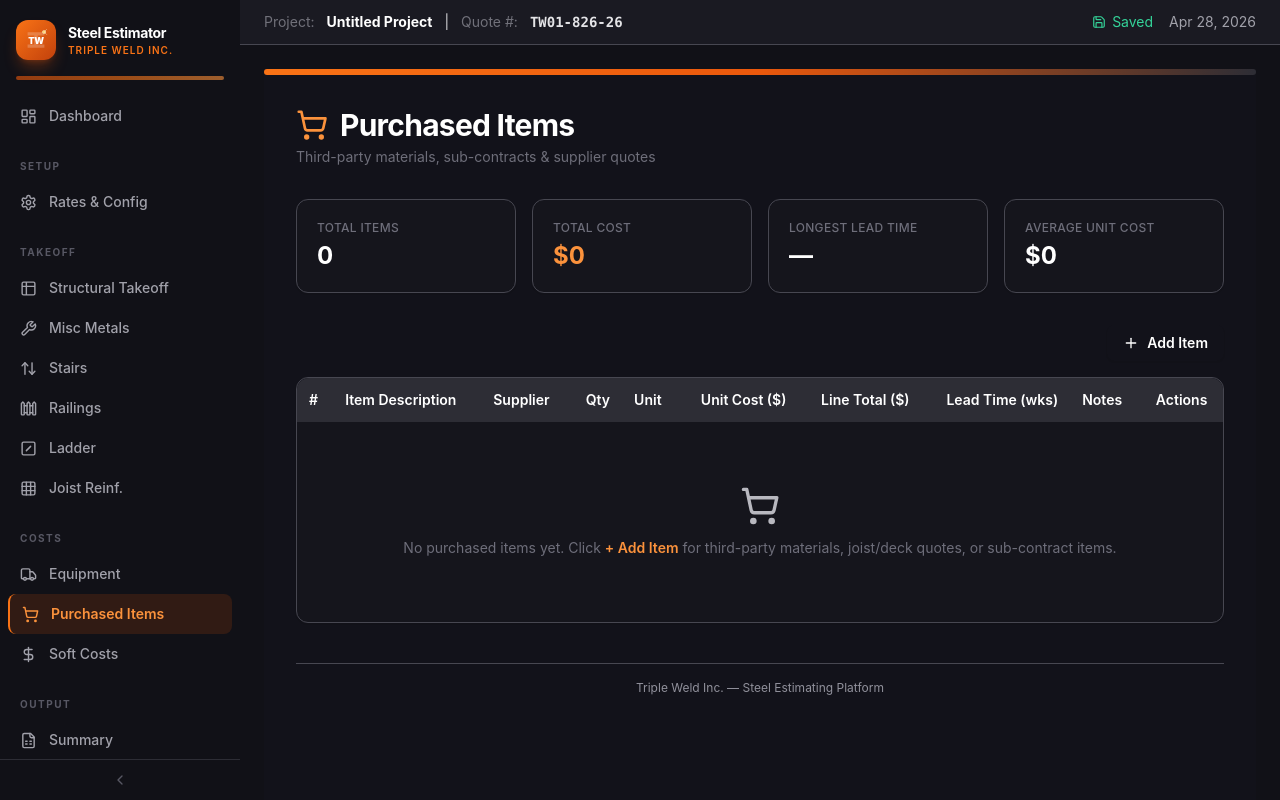
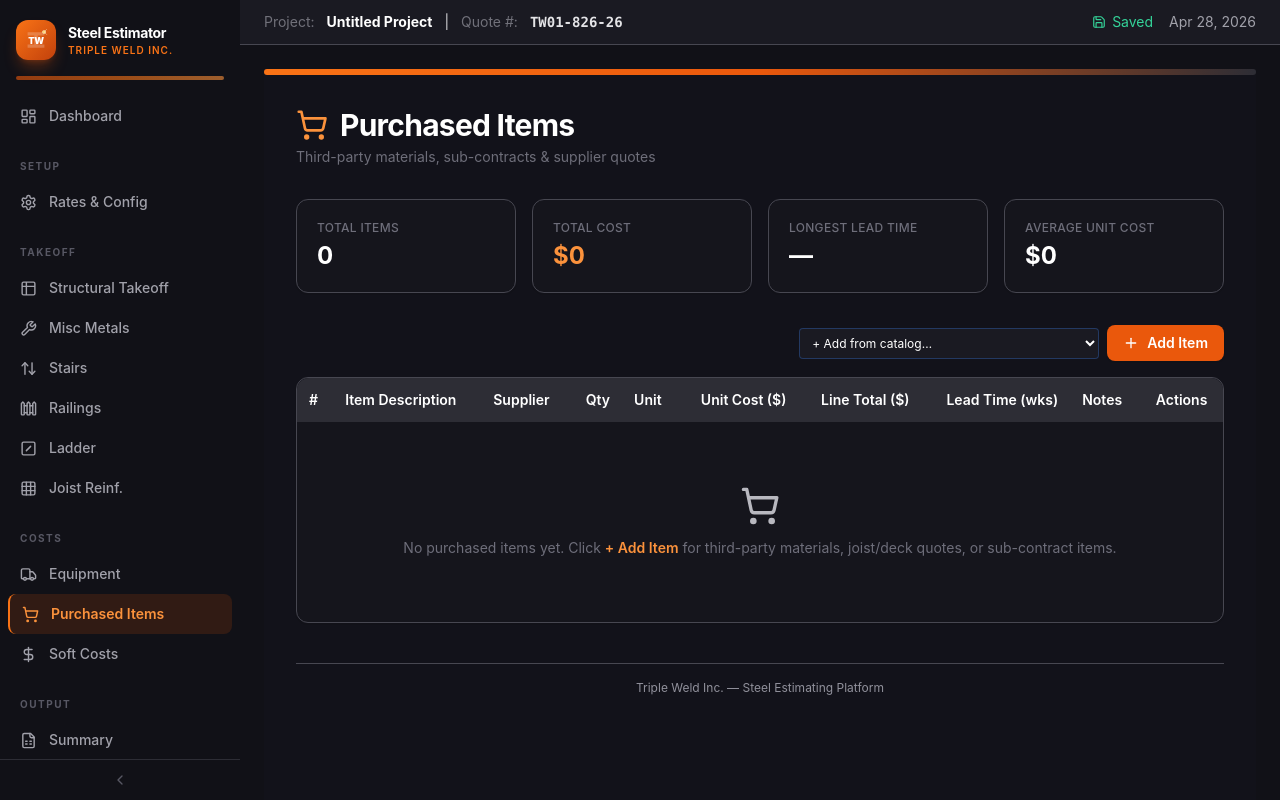
Before and after one commit to Tripleweld/steel-estimator-pro, a React (Vite) app: page /purchased in a window 1280 px wide. Built offline with nearby package versions, Linux system fonts and the light colour scheme.

Commit message:
PurchasedItems: add minimal catalog dropdown (10 essential items: OWSJ, Steel Deck 22/20 GA, A325 bolts, Anchor bolt, Headed stud, Sika grout, Galv service, Hilti KH-EZ) + fix bg-fire-950/400 typo

```diff
--- a/src/pages/PurchasedItems.jsx
+++ b/src/pages/PurchasedItems.jsx
@@ -1,6 +1,19 @@
 import { useMemo } from 'react';
 import { ShoppingCart, Plus, Trash2, Copy } from 'lucide-react';
 import { useProject } from '../context/ProjectContext';
+
+const CATALOG = [
+  { item: 'Open Web Steel Joist (OWSJ)', unit: 'LF', unitCost: 12, leadWeeks: 8, supplier: 'Canam' },
+  { item: 'Steel Deck 1.5" 22 GA', unit: 'sqft', unitCost: 4.5, leadWeeks: 4, supplier: 'Canam' },
+  { item: 'Steel Deck 1.5" 20 GA', unit: 'sqft', unitCost: 5.0, leadWeeks: 4, supplier: 'Canam' },
+  { item: 'A325 3/4" Bolt + Nut + Washer', unit: 'ea', unitCost: 2.5, leadWeeks: 1, supplier: 'Brafasco' },
+  { item: 'A325 7/8" Bolt + Nut + Washer', unit: 'ea', unitCost: 4.0, leadWeeks: 1, supplier: 'Brafasco' },
+  { item: 'Anchor Bolt 3/4" x 12" galv.', unit: 'ea', unitCost: 8.0, leadWeeks: 2, supplier: 'Brafasco' },
+  { item: 'Headed Stud 3/4" x 4" (Nelson)', unit: 'ea', unitCost: 1.8, leadWeeks: 2, supplier: 'Nelson' },
+  { item: 'Non-Shrink Grout (Sika 212) bag', unit: 'bag', unitCost: 38, leadWeeks: 1, supplier: 'Sika' },
+  { item: 'Galvanizing Service', unit: 'lb', unitCost: 0.85, leadWeeks: 2, supplier: 'Silver City Galv.' },
+  { item: 'Hilti KH-EZ 1/2" x 4"', unit: 'ea', unitCost: 3.5, leadWeeks: 1, supplier: 'Hilti' },
+];
 
 const fmt = (v) => '$' + Number(v || 0).toLocaleString('en-CA', { minimumFractionDigits: 0, maximumFractionDigits: 0 });
 const fmtNum = (v, d = 0) => Number(v || 0).toLocaleString('en-CA', { minimumFractionDigits: d, maximumFractionDigits: d });
@@ -43,6 +56,11 @@ export default function PurchasedItems() {
       type: 'ADD_PURCHASED_ROW',
       payload: { ...row, id: crypto.randomUUID() },
     });
+  };
+
+  const addPresetItem = (preset) => {
+    const newRow = { id: crypto.randomUUID ? crypto.randomUUID() : Date.now(), item: preset.item, supplier: preset.supplier || '', qty: 1, unit: preset.unit || 'ea', unitCost: preset.unitCost || 0, total: preset.unitCost || 0, leadWeeks: preset.leadWeeks || 0, notes: '' };
+    dispatch({ type: 'SET_PURCHASED', payload: [...(rows || []), newRow] });
   };
 
   const handleDelete = (id) => {
@@ -94,11 +112,23 @@ export default function PurchasedItems() {
           </div>
         </div>
 
-        {/* Add button */}
-        <div className="mb-4 flex justify-end">
+        {/* Add button + Catalog dropdown */}
+        <div className="mb-4 flex justify-end gap-2 items-center">
+          <select
+            onChange={(e) => { const i = parseInt(e.target.value, 10); if (!isNaN(i) && CATALOG[i]) addPresetItem(CATALOG[i]); e.target.value=''; }}
+            value=""
+            className="bg-steel-900 border border-blue-500/30 rounded px-2 py-1.5 text-xs text-white focus:outline-none focus:ring-1 focus:ring-blue-500/50 max-w-[300px]"
+          >
+            <option value="" style={{ backgroundColor: '#0c1222' }}>+ Add from catalog…</option>
+            {CATALOG.map((p, i) => (
+              <option key={i} value={i} style={{ backgroundColor: '#0c1222' }}>
+                {p.item} — ${p.unitCost}/{p.unit} ({p.supplier})
+              </option>
+            ))}
+          </select>
           <button
             onClick={handleAdd}
-            className="inline-flex items-center gap-2 rounded-lg bg-fire-950/400 px-4 py-2 text-sm font-semibold text-white shadow-sm transition hover:bg-fire-600 focus:outline-none focus:ring-2 focus:ring-blue-500/50 focus:ring-offset-2"
+            className="inline-flex items-center gap-2 rounded-lg bg-fire-600 px-4 py-2 text-sm font-semibold text-white shadow-sm transition hover:bg-fire-600 focus:outline-none focus:ring-2 focus:ring-blue-500/50 focus:ring-offset-2"
           >
             <Plus className="h-4 w-4" />
             Add Item
@@ -215,14 +245,14 @@ export default function PurchasedItems() {
                           <button
                             onClick={() => handleCopy(row)}
                             title="Duplicate row"
-                            className="rounded p-1 text-steel-400 transition hover:bg-steel-100 hover:text-steel-300"
+                            className="rounded p-1 text-steel-400 transition hover:bg-steel-700 hover:text-steel-300"
                           >
                             <Copy className="h-4 w-4" />
                           </button>
                           <button
                             onClick={() => handleDelete(row.id)}
                             title="Delete row"
-                            className="rounded p-1 text-steel-400 transition hover:bg-red-50 hover:text-red-600"
+                            className="rounded p-1 text-steel-400 transition hover:bg-red-900/40 hover:text-red-400"
                           >
                             <Trash2 className="h-4 w-4" />
                           </button>
@@ -234,7 +264,7 @@ export default function PurchasedItems() {
               </tbody>
               {rows.length > 0 && (
                 <tfoot>
-                  <tr className="border-t-2 border-steel-200 bg-steel-900/30">
+                  <tr className="border-t-2 border-steel-700 bg-steel-900/30">
                     <td colSpan={6} className="px-3 py-3 text-right text-sm font-bold text-steel-300">
                       Grand Total
                     </td>
```
